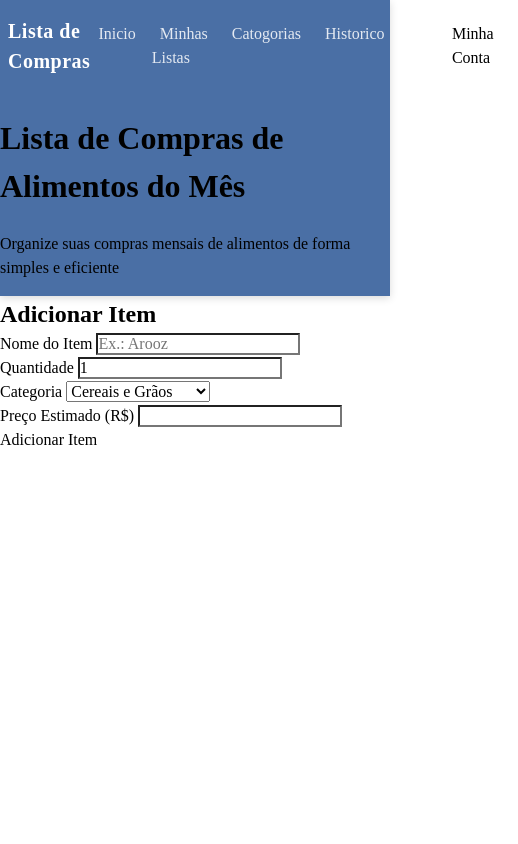
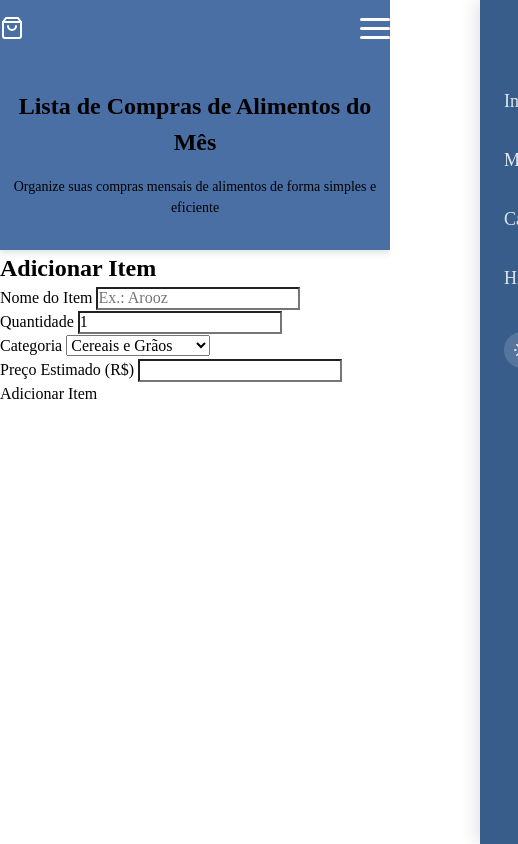
Before and after one commit to joqbay7/monthly-food-shopping-list, a website: page index.html in a window 390 px wide. Shown: the whole page, 518 px wide, since content can reach past the window. Drawn offline with Linux system fonts and the light colour scheme.

Commit message:
Refactor header styles and add responsive mobile navigation with theme toggle

```diff
--- a/src/css/header.css
+++ b/src/css/header.css
@@ -1,4 +1,3 @@
-@import url('/src/css/variables.css');
 /*
  * Header Responsivo Profissional
  * Implementado com técnicas modernas de CSS
@@ -21,6 +20,7 @@
   padding-bottom: var(--spacing-md);
 }
 
+/* Logo e sua animação */
 .logo-container {
   display: flex;
   align-items: center;
@@ -47,7 +47,6 @@
 .logo span {
   letter-spacing: 0.5px;
 }
-
 
 /* Navegação principal */
 .main-navigation {
@@ -110,7 +109,8 @@
 
 /* Botão de tamanho pequeno para o header */
 .btn-sm {
-    padding:0.4rem 0.75rem;
+  padding: 0.4rem 0.75rem;
+  font-size: 0.875rem;
 }
 
 #theme-toggle {
@@ -130,3 +130,150 @@
   background-color: rgba(255, 255, 255, 0.25);
   transform: rotate(15deg);
 }
+
+/* Conteúdo do header */
+.header-content {
+  text-align: center;
+  padding: var(--spacing-lg) 0;
+}
+
+/* Botão de menu mobile (hamburger) */
+.mobile-menu-toggle {
+  display: none;
+  flex-direction: column;
+  justify-content: space-between;
+  width: 30px;
+  height: 21px;
+  background: transparent;
+  border: none;
+  cursor: pointer;
+  padding: 0;
+  z-index: 10;
+}
+
+.bar {
+  height: 3px;
+  width: 100%;
+  background-color: white;
+  border-radius: 10px;
+  transition: var(--transition);
+}
+
+/* Estado do menu mobile quando aberto */
+.mobile-menu-toggle.active .bar:nth-child(1) {
+  transform: translateY(9px) rotate(45deg);
+}
+
+.mobile-menu-toggle.active .bar:nth-child(2) {
+  opacity: 0;
+}
+
+.mobile-menu-toggle.active .bar:nth-child(3) {
+  transform: translateY(-9px) rotate(-45deg);
+}
+
+/* Responsividade */
+@media (max-width: 992px) {
+  .main-navigation {
+    gap: var(--spacing-md);
+  }
+
+  .nav-menu {
+    gap: var(--spacing-sm);
+  }
+}
+
+@media (max-width: 768px) {
+  .mobile-menu-toggle {
+    display: flex;
+  }
+
+  .main-navigation {
+    position: fixed;
+    top: 0;
+    right: -100%;
+    flex-direction: column;
+    justify-content: flex-start;
+    align-items: flex-start;
+    gap: var(--spacing-xl);
+    width: 80%;
+    max-width: 300px;
+    height: 100vh;
+    padding: 5rem var(--spacing-lg) var(--spacing-lg);
+    background-color: var(--color-primary-dark);
+    box-shadow: -5px 0 15px rgba(0, 0, 0, 0.1);
+    transition: right 0.3s ease-in-out;
+    overflow-y: auto;
+    z-index: 5;
+  }
+
+  /* Menu aberto */
+  .main-navigation.active {
+    right: 0;
+  }
+
+  .nav-menu {
+    flex-direction: column;
+    gap: var(--spacing-md);
+    width: 100%;
+  }
+
+  .nav-link {
+    display: block;
+    padding: var(--spacing-sm) 0;
+    font-size: 1.125rem;
+  }
+
+  .nav-link::after {
+    bottom: 0;
+  }
+
+  .nav-actions {
+    width: 100%;
+    flex-direction: column;
+    align-items: flex-start;
+    gap: var(--spacing-md);
+  }
+
+  .nav-actions .btn {
+    width: 100%;
+    text-align: center;
+  }
+
+  /* Overlay para quando o menu está aberto */
+  .menu-overlay {
+    position: fixed;
+    top: 0;
+    left: 0;
+    width: 100%;
+    height: 100%;
+    background-color: rgba(0, 0, 0, 0.5);
+    opacity: 0;
+    visibility: hidden;
+    transition: opacity 0.3s ease;
+    z-index: 4;
+  }
+
+  .menu-overlay.active {
+    opacity: 1;
+    visibility: visible;
+  }
+}
+
+@media (max-width: 480px) {
+  .logo span {
+    display: none;
+  }
+
+  .header-content {
+    padding: var(--spacing-md) 0;
+  }
+
+  .app-header h1 {
+    font-size: 1.5rem;
+  }
+
+  .app-description {
+    font-size: 0.875rem;
+  }
+}
```
Lines whose indentation alone changed are shown as unchanged.
